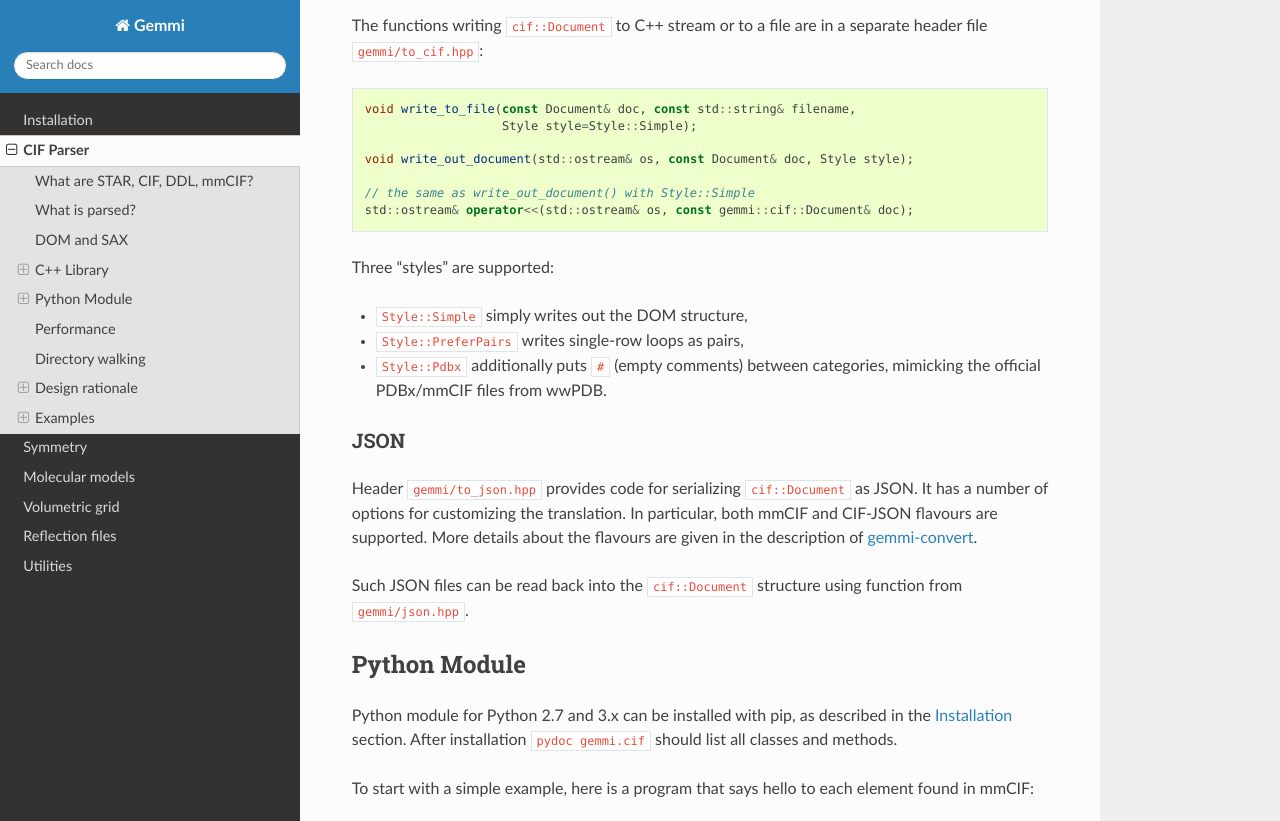
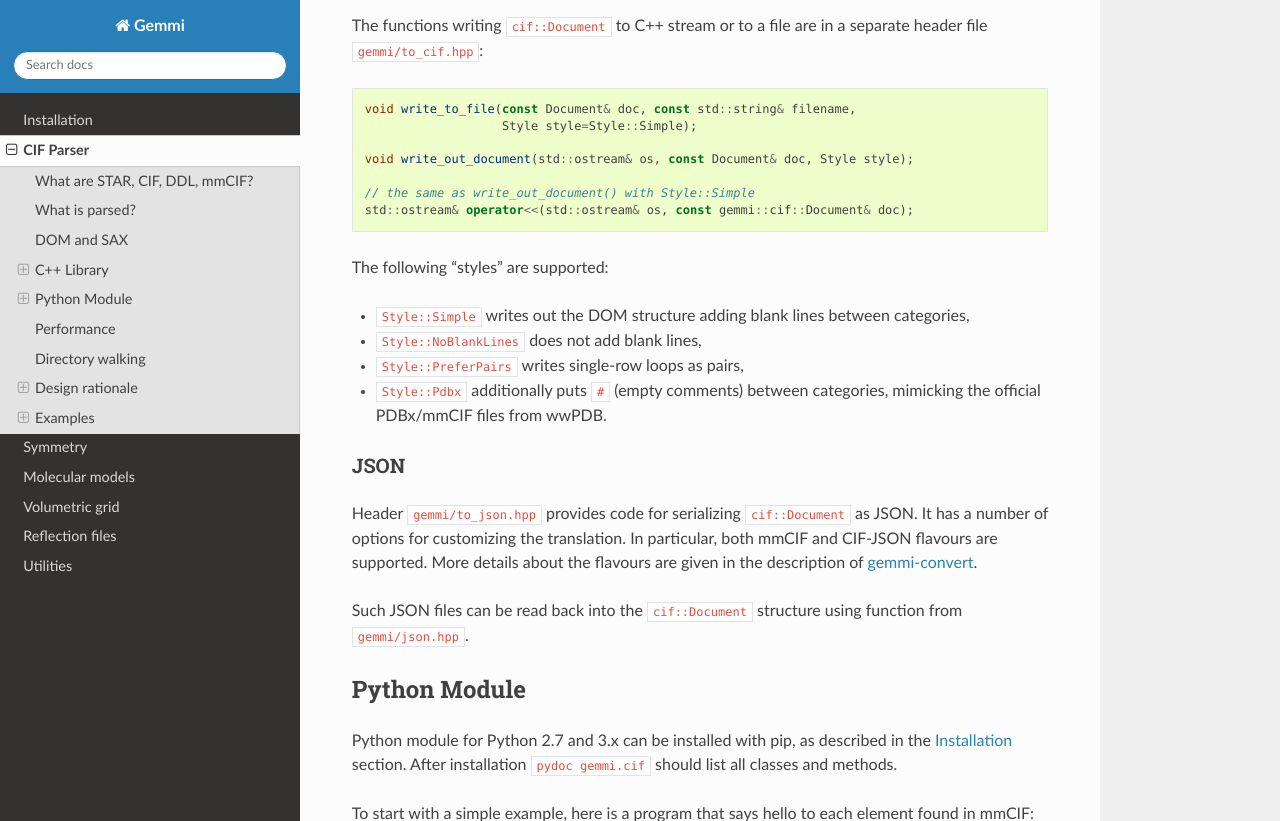
Before and after one commit to project-gemmi/gemmi, a Sphinx documentation site: the page built from docs/cif-parser.rst, in a window 1280 px wide and 900 px high, scrolled down 10916 px, cut to the strip 0-821 px from the top of the window. Built offline with Sphinx 7.4.7 and the Read the Docs theme 2.0.0, drawn with Linux system fonts in a browser that asks for light colours.

Commit message:
cif::Style::NoBlankLines

```diff
--- a/docs/cif-parser.rst
+++ b/docs/cif-parser.rst
@@ -523,9 +523,11 @@ are in a separate header file ``gemmi/to_cif.hpp``::
     // the same as write_out_document() with Style::Simple
     std::ostream& operator<<(std::ostream& os, const gemmi::cif::Document& doc);
 
-Three "styles" are supported:
-
-* ``Style::Simple`` simply writes out the DOM structure,
+The following "styles" are supported:
+
+* ``Style::Simple`` writes out the DOM structure adding blank lines between
+  categories,
+* ``Style::NoBlankLines`` does not add blank lines,
 * ``Style::PreferPairs`` writes single-row loops as pairs,
 * ``Style::Pdbx`` additionally puts ``#`` (empty comments) between categories,
   mimicking the official PDBx/mmCIF files from wwPDB.
```
Also changed, not shown: 3 other files.
